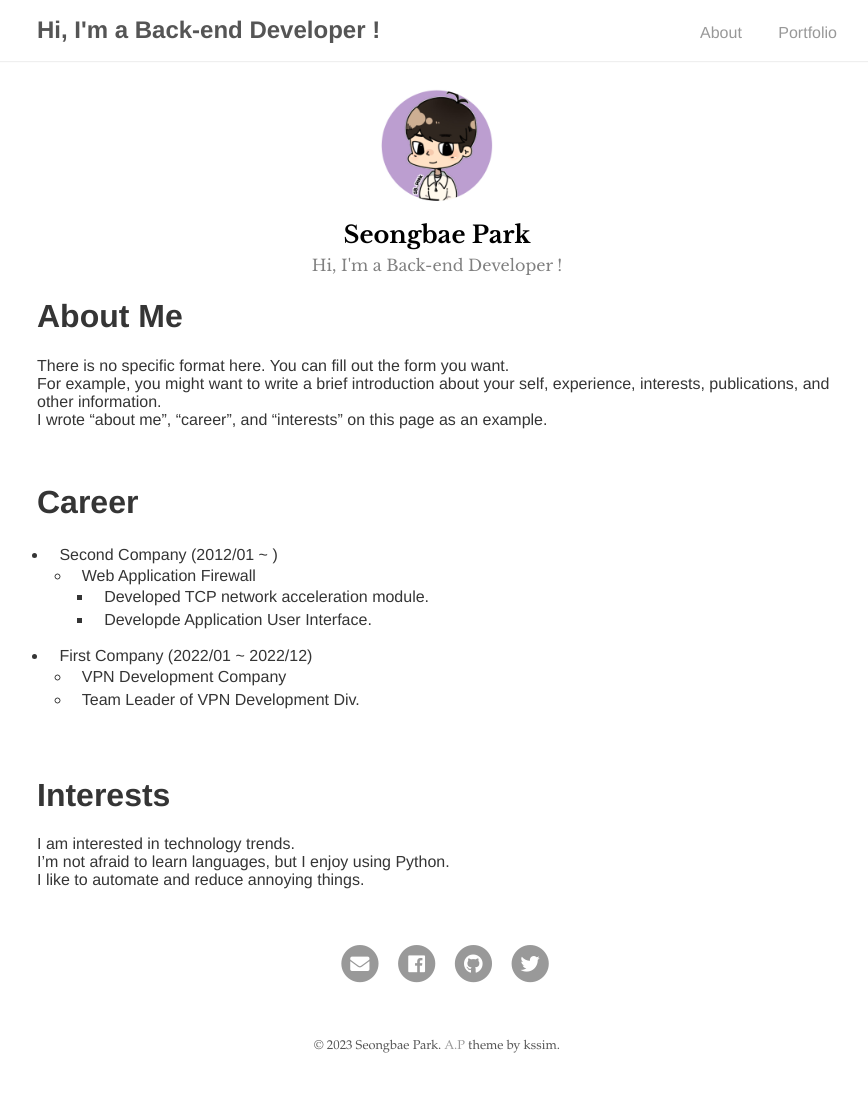
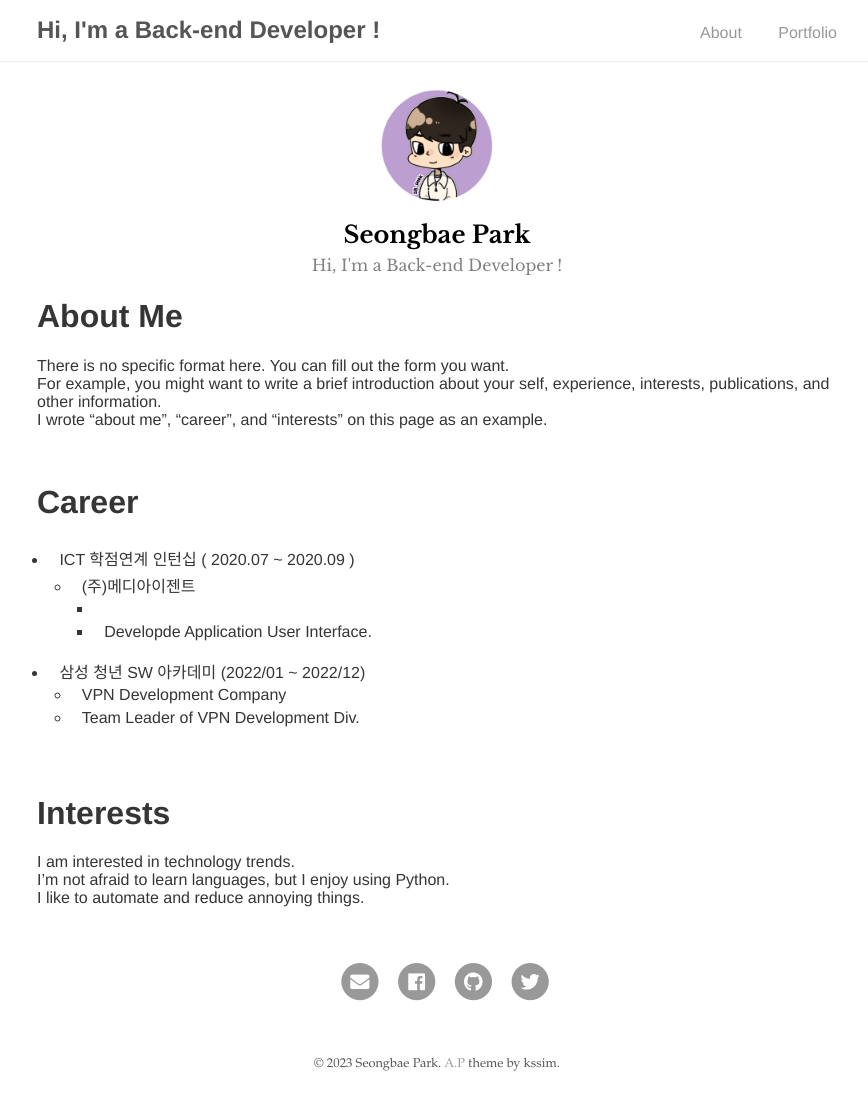
Before and after one commit to Sungbae95/Sungbae95.github.io, a Jekyll site: the page built from index.md, in a window 1280 px wide. Shown: the whole page, without its empty margins (203-1071 px from the left). Built offline with Jekyll 4.4.1, drawn with Linux system fonts in a browser that asks for light colours; our own code applies the rules of GitHub Pages for plain Markdown files.

Commit message:
Update index.md

```diff
--- a/index.md
+++ b/index.md
@@ -10,11 +10,11 @@ I wrote "about me", "career", and "interests" on this page as an example.
 <br/>
 
 # Career
-* Second Company (2012/01 ~ )
-  * Web Application Firewall
-    * Developed TCP network acceleration module.
+* ICT 학점연계 인턴십 ( 2020.07 ~ 2020.09 )
+  * (주)메디아이젠트
+    *
     * Developde Application User Interface.
-* First Company (2022/01 ~ 2022/12)
+* 삼성 청년 SW 아카데미 (2022/01 ~ 2022/12)
   * VPN Development Company
   * Team Leader of VPN Development Div.
 
```
